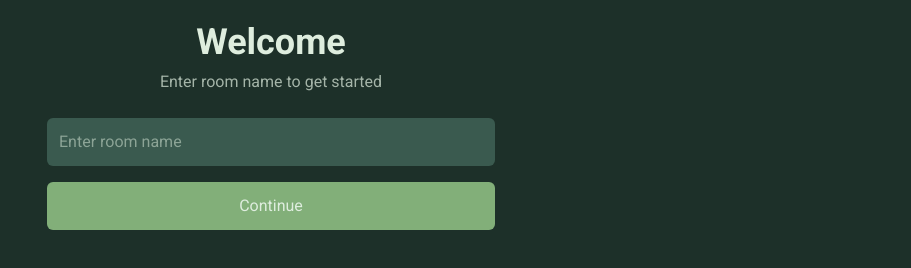
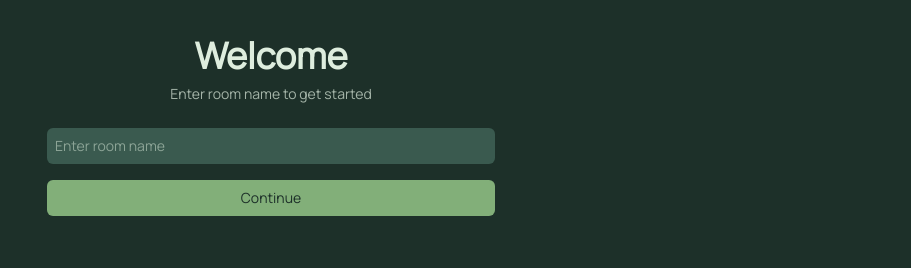
Before and after one commit to xhide341/morph-app, a React (Vite) app in the folder client/: page / in a window 1280 px wide. Shown: the part 274-542 px from the top of the page, without its empty margins (369-1280 px from the left). Built offline with nearby package versions, Linux system fonts and the light colour scheme; no server answers.

Commit message:
refactor: enhance validation and color

```diff
--- a/client/src/components/user-modal.tsx
+++ b/client/src/components/user-modal.tsx
@@ -1,5 +1,6 @@
 import { useState } from "react";
 import { z } from "zod";
+import { AlertCircle } from "react-feather";
 
 interface UserModalProps {
   isOpen: boolean;
@@ -11,21 +12,24 @@ const userNameSchema = z.string().min(1).max(10);
 
 export const UserModal = ({ isOpen, onJoin, onSkip }: UserModalProps) => {
   const [userName, setUserName] = useState("");
+  const [validationError, setValidationError] = useState("");
 
-  //   add proper ui validator
   function handleSubmit(e: React.FormEvent) {
     e.preventDefault();
+    setValidationError("");
+
     try {
       const validatedName = userNameSchema.safeParse(userName.trim());
       if (!validatedName.success) {
-        throw new Error(validatedName.error.message);
+        setValidationError(validatedName.error.errors[0].message);
+        return;
       }
+      onJoin(userName || "user");
     } catch (error) {
       if (error instanceof z.ZodError) {
-        throw new Error(error.errors[0].message);
+        setValidationError(error.errors[0].message);
       }
     }
-    onJoin(userName || "user");
   }
 
   if (!isOpen) return null;
@@ -33,12 +37,12 @@ export const UserModal = ({ isOpen, onJoin, onSkip }: UserModalProps) => {
   return (
     <div className="fixed inset-0 z-50 flex items-center justify-center bg-black/60">
       <div className="bg-background relative w-full max-w-md rounded-lg p-6 shadow-xl">
-        <h2 className="text-foreground mb-4 text-xl font-semibold tracking-wide">
+        <h2 className="text-foreground mb-4 text-lg font-semibold tracking-wide">
           What's your name?
         </h2>
 
         <form onSubmit={handleSubmit} className="space-y-4">
-          <div>
+          <div className="space-y-2">
             <label
               htmlFor="userName"
               className="mb-2 block text-sm text-[var(--color-foreground)]/70"
@@ -51,22 +55,28 @@ export const UserModal = ({ isOpen, onJoin, onSkip }: UserModalProps) => {
               value={userName}
               onChange={(e) => setUserName(e.target.value)}
               placeholder="user"
-              className="bg-secondary text-foreground placeholder:text-foreground/50 w-full rounded-md p-2 outline-none"
+              className="bg-secondary text-foreground placeholder:text-foreground/50 w-full rounded-md p-2 text-sm outline-none"
               maxLength={10}
             />
+            {validationError && (
+              <p className="text-primary flex items-center gap-1 text-xs font-medium">
+                <AlertCircle className="text-yellow" size={12} />
+                {validationError}
+              </p>
+            )}
           </div>
 
           <div className="flex gap-2">
             <button
               type="submit"
-              className="bg-primary text-foreground hover:bg-primary/90 flex-1 cursor-pointer rounded-md px-4 py-2 text-sm"
+              className="bg-primary text-background hover:bg-primary/90 flex-1 cursor-pointer rounded-md px-4 py-2 text-sm"
             >
               Join
             </button>
             <button
               type="button"
               onClick={() => onSkip("user")}
-              className="bg-primary text-foreground hover:bg-primary/90 cursor-pointer rounded-md px-4 py-2 text-sm"
+              className="bg-primary text-background hover:bg-primary/90 cursor-pointer rounded-md px-4 py-2 text-sm"
             >
               Skip
             </button>
--- a/client/src/pages/session.tsx
+++ b/client/src/pages/session.tsx
@@ -2,21 +2,13 @@ import { useState } from "react";
 import { useNavigate } from "react-router-dom";
 import { useRoom } from "../hooks/use-room";
 import { z } from "zod";
+
 import { ThemeToggle } from "../components/theme-toggle";
-
-// Add this at the top of your file
-declare global {
-  interface Window {
-    isNavigating?: boolean;
-  }
-}
+import { AlertCircle } from "react-feather";
 
 // inline room schema
 const roomSchema = z.object({
-  roomName: z
-    .string()
-    .min(1, "room name is required")
-    .max(50, "room name too long"),
+  roomName: z.string().min(1, "Room name is required").max(20, "Room name is too long"),
 });
 
 // TODO: add custom UI validation
@@ -24,9 +16,11 @@ export function SessionPage() {
   const navigate = useNavigate();
   const { createRoom, fetchRoom } = useRoom();
   const [roomName, setRoomName] = useState("");
+  const [validationError, setValidationError] = useState("");
 
   const handleRoom = async (e: React.FormEvent) => {
     e.preventDefault();
+    setValidationError("");
 
     try {
       const roomId = roomName.trim().toLowerCase();
@@ -36,12 +30,9 @@ export function SessionPage() {
         roomName: roomId,
       });
 
-      console.log("[Session] Validated room:", validatedRoom);
-
       // check if room exists
       const roomExists = await fetchRoom(validatedRoom);
       if (roomExists) {
-        console.log("[Session] Room exists:", roomExists);
         navigate(`/room/${validatedRoom}`);
         return;
       }
@@ -50,26 +41,24 @@ export function SessionPage() {
       const createdRoom = await createRoom(validatedRoom);
       if (!createdRoom) {
         console.error("[Session] Failed to create room");
-        alert("failed to create room. please try again.");
+        setValidationError("Failed to create room. Please try again.");
         return;
       }
 
-      console.log("[Session] Created room:", createdRoom);
-      console.log("[Session] Navigating to new room:", validatedRoom);
       navigate(`/room/${validatedRoom}`);
       return;
     } catch (error) {
       console.error("[Session] Error:", error);
       if (error instanceof z.ZodError) {
-        alert(error.errors[0].message);
+        setValidationError(error.errors[0].message);
       } else {
-        alert("an unexpected error occurred. please try again.");
+        setValidationError("An unexpected error occurred. Please try again.");
       }
     }
   };
 
   return (
-    <div className="font-roboto flex min-h-dvh w-full flex-col bg-[var(--color-background)] p-4 text-[var(--color-foreground)]">
+    <div className="bg-background text-foreground flex min-h-dvh w-full flex-col p-4">
       <div className="absolute top-4 right-4">
         <ThemeToggle />
       </div>
@@ -78,23 +67,29 @@ export function SessionPage() {
         <div className="w-full space-y-6">
           <div className="text-center">
             <h1 className="mb-2 text-4xl font-bold">Welcome</h1>
-            <p className="text-[var(--color-foreground)]/70">
-              Enter room name to get started
-            </p>
+            <p className="text-foreground/70 text-sm">Enter room name to get started</p>
           </div>
 
           <form onSubmit={handleRoom} className="space-y-4">
+            <div className="space-y-2">
               <input
                 type="text"
                 value={roomName}
                 onChange={(e) => setRoomName(e.target.value)}
                 placeholder="Enter room name"
-              className="w-full rounded-md bg-[var(--color-secondary)] p-3 text-[var(--color-foreground)] placeholder:text-[var(--color-foreground)]/50 focus:ring-2 focus:ring-[var(--color-accent)] focus:outline-none"
+                className="bg-secondary text-foreground placeholder:text-foreground/50 focus:ring-accent w-full rounded-md p-2 text-sm focus:ring-2 focus:outline-none"
               />
+              {validationError && (
+                <p className="font-base text-primary flex items-center gap-1 text-xs tracking-wide">
+                  <AlertCircle size={12} />
+                  {validationError}
+                </p>
+              )}
+            </div>
 
             <button
               type="submit"
-              className="w-full max-w-full rounded-md bg-[var(--color-accent)] p-3 text-[var(--color-foreground)]"
+              className="bg-accent hover:bg-accent/80 text-background w-full max-w-full cursor-pointer rounded-md p-2 text-sm"
             >
               Continue
             </button>
```
Lines whose indentation alone changed are shown as unchanged.
